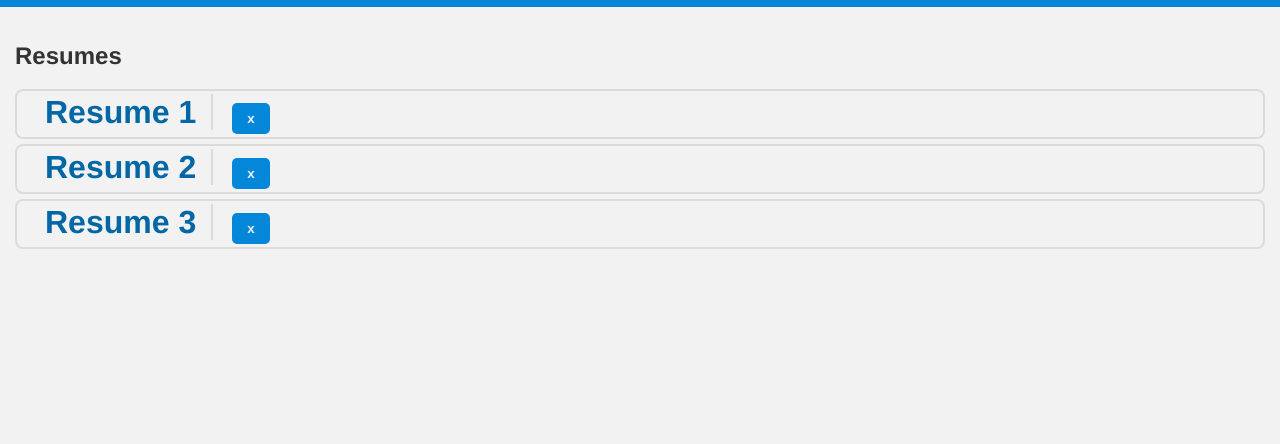
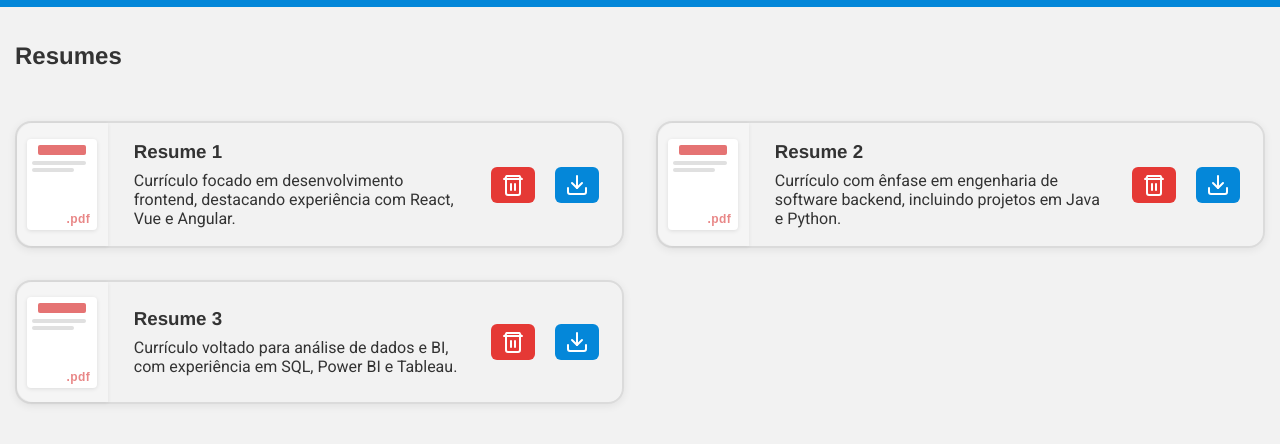
Before and after one commit to gabrieltiso-inatel/S05-ihm, a plain HTML site: page html/resumes.html in a window 1280 px wide. Shown: the part 68-512 px from the top of the page. Drawn offline with nearby package versions, Linux system fonts and the light colour scheme.

Commit message:
add styles to the resumes page

```diff
--- /dev/null
+++ b/css/resumes.css
@@ -0,0 +1,184 @@
+#resumes-list-container {
+    display: grid;
+    grid-template-columns: repeat(2, 1fr);
+    gap: 32px;
+    padding: 32px 0;
+}
+
+.resume-card {
+    background: var(--background-color, #fff);
+    border-radius: 16px;
+    border: 2px solid #dbdbdb;
+    box-shadow: 0 2px 8px rgba(0,0,0,0.07);
+    display: flex;
+    flex-direction: row;
+    align-items: stretch;
+    padding: 0;
+    min-height: 120px;
+    position: relative;
+    transition: box-shadow 0.18s;
+}
+
+.resume-card:hover {
+    box-shadow: 0 4px 24px rgba(25,118,210,0.12);
+}
+
+.resume-preview {
+    flex: 0 0 15%;
+    min-width: 70px;
+    max-width: 120px;
+    display: flex;
+    align-items: center;
+    justify-content: center;
+    background: #f5f5f5;
+    border-radius: 16px 0 0 16px;
+    margin: 0;
+    box-shadow: 0 1px 4px rgba(0,0,0,0.07);
+}
+
+.fake-pdf-sheet {
+    width: 60px;
+    height: 80px;
+    background: #fff;
+    border-radius: 4px;
+    box-shadow: 0 1px 4px rgba(0,0,0,0.10);
+    display: flex;
+    flex-direction: column;
+    align-items: stretch;
+    justify-content: flex-start;
+    position: relative;
+    padding: 6px 5px 5px 5px;
+}
+
+.fake-pdf-ext {
+    position: absolute;
+    bottom: 4px;
+    right: 7px;
+    font-size: 0.75em;
+    color: #e57373;
+    font-weight: bold;
+    letter-spacing: 0.5px;
+    opacity: 0.85;
+    pointer-events: none;
+    user-select: none;
+    font-family: 'Arial', monospace, sans-serif;
+}
+
+.fake-pdf-header {
+    height: 10px;
+    width: 80%;
+    background: #e57373;
+    border-radius: 2px;
+    margin-bottom: 6px;
+    margin-left: auto;
+    margin-right: auto;
+}
+
+.fake-pdf-lines {
+    flex: 1;
+    display: flex;
+    flex-direction: column;
+    gap: 3px;
+}
+
+.fake-pdf-lines::before,
+.fake-pdf-lines::after,
+.fake-pdf-lines .line {
+    content: '';
+    display: block;
+    height: 4px;
+    width: 100%;
+    background: #e0e0e0;
+    border-radius: 2px;
+}
+
+.fake-pdf-lines .line {
+    margin-bottom: 2px;
+}
+
+.fake-pdf-lines::before { width: 90%; }
+.fake-pdf-lines::after { width: 70%; }
+
+.contents-container {
+    flex: 1 1 0;
+    display: flex;
+    flex-direction: row;
+    align-items: center;
+    justify-content: space-between;
+    padding: 18px 18px 18px 18px;
+    gap: 18px;
+}
+
+.info-container {
+    display: flex;
+    flex-direction: column;
+    justify-content: center;
+    text-align: left;
+    margin-bottom: 0;
+    gap: 6px;
+    padding-left: 8px;
+    padding-right: 8px;
+}
+
+.info-container h3 {
+    font-weight: bold;
+    margin: 0 0 2px 0;
+    padding: 0;
+}
+
+.action-container {
+    display: flex;
+    flex-direction: row;
+    gap: 10px;
+    align-items: center;
+    margin-top: 0;
+}
+
+.carousel-btn {
+    background: var(--primary-color, #1976d2);
+    color: #fff;
+    border: none;
+    border-radius: 6px;
+    padding: 6px 10px;
+    cursor: pointer;
+    transition: background 0.18s;
+    display: flex;
+    align-items: center;
+    justify-content: center;
+}
+
+.carousel-btn:hover {
+    background: var(--secondary-color, #1256a0);
+}
+
+.carousel-btn:first-child {
+    background: #e53935;
+}
+
+.carousel-btn:first-child:hover {
+    background: #b71c1c;
+}
+
+@media (max-width: 900px) {
+    #resumes-list-container {
+        grid-template-columns: 1fr;
+        gap: 20px;
+        padding: 16px 0;
+    }
+    .resume-card {
+        flex-direction: column;
+        min-height: unset;
+    }
+    .resume-preview {
+        border-radius: 16px 16px 0 0;
+        max-width: 100%;
+        justify-content: center;
+        margin: 0 auto;
+    }
+    .contents-container {
+        flex-direction: column;
+        align-items: stretch;
+        gap: 10px;
+        padding: 14px 10px 14px 10px;
+    }
+}
--- a/html/resumes.html
+++ b/html/resumes.html
@@ -6,6 +6,7 @@
     <meta name="viewport" content="width=device-width, initial-scale=1.0">
     <title>Listagem de Resumès</title>
     <link rel="stylesheet" href="../css/dashboard_inatel.css">
+    <link rel="stylesheet" href="../css/resumes.css">
     <link rel="stylesheet" href="../css/common.css">
     <link rel="stylesheet"
         href="https://fonts.googleapis.com/css2?family=Material+Symbols+Outlined:opsz,wght,FILL,GRAD@20..48,100..700,0..1,-50..200" />
--- a/js/data.js
+++ b/js/data.js
@@ -1,7 +1,25 @@
 export let resumes = JSON.parse(localStorage.getItem('resumes')) || [
-    { id: 1, name: 'Resume 1', content: 'Content of Resume 1' },
-    { id: 2, name: 'Resume 2', content: 'Content of Resume 2' },
-    { id: 3, name: 'Resume 3', content: 'Content of Resume 3' }
+    {
+        id: 1,
+        name: 'Resume 1',
+        content: 'Content of Resume 1',
+        description: 'Currículo focado em desenvolvimento frontend, destacando experiência com React, Vue e Angular.',
+        file: '../assets/resume1.pdf'
+    },
+    {
+        id: 2,
+        name: 'Resume 2',
+        content: 'Content of Resume 2',
+        description: 'Currículo com ênfase em engenharia de software backend, incluindo projetos em Java e Python.',
+        file: '../assets/resume1.pdf'
+    },
+    {
+        id: 3,
+        name: 'Resume 3',
+        content: 'Content of Resume 3',
+        description: 'Currículo voltado para análise de dados e BI, com experiência em SQL, Power BI e Tableau.',
+        file: '../assets/resume1.pdf'
+    }
 ]
 
 export let positions = [
--- a/js/resumes.js
+++ b/js/resumes.js
@@ -4,12 +4,41 @@ function renderResumesList() {
     const container = document.getElementById('resumes-list-container');
     container.innerHTML = '';
     resumes.forEach((resume, idx) => {
+        console.log(resume);
         const div = document.createElement('div');
-        div.className = 'notification-item';
+        div.className = 'resume-card';
         div.innerHTML = `
-            <div class="notification-content">
-                <span class="arimo-normal">${resume.name}</span>
-                <button class="carousel-btn">x</button>
+            <div class="resume-preview">
+                <div class="fake-pdf-sheet">
+                    <div class="fake-pdf-header"></div>
+                    <div class="fake-pdf-lines"></div>
+                    <span class="fake-pdf-ext">.pdf</span>
+                </div>
+            </div>
+            <div class="contents-container">
+                <div class="info-container">
+                    <h3 class="arimo-bold">${resume.name}</h3>
+                    <span class="arimo-light">${resume.description}</span>
+                </div>
+                <div class="action-container">
+                    <button class="carousel-btn">
+                        <svg xmlns="http://www.w3.org/2000/svg" width="24" height="24" viewBox="0 0 24 24" fill="none" stroke="currentColor" stroke-width="2" stroke-linecap="round" stroke-linejoin="round" class="feather feather-trash-2">
+                            <polyline points="3 6 5 6 21 6"></polyline>
+                            <path d="M19 6v14a2 2 0 0 1-2 2H7a2 2 0 0 1-2-2V6"></path>
+                            <path d="M10 11v6"></path>
+                            <path d="M14 11v6"></path>
+                            <path d="M4 6h16l-1.5-3h-13L4 6z"></path>
+                        </svg>
+                    </button>
+
+                    <a href="${resume.file}" download class="carousel-btn">
+                        <svg xmlns="http://www.w3.org/2000/svg" width="24" height="24" viewBox="0 0 24 24" fill="none" stroke="currentColor" stroke-width="2" stroke-linecap="round" stroke-linejoin="round" class="feather feather-download">
+                            <path d="M21 15v4a2 2 0 0 1-2 2H5a2 2 0 0 1-2-2v-4"></path>
+                            <polyline points="7 10 12 15 17 10"></polyline>
+                            <line x1="12" y1="15" x2="12" y2="3"></line>
+                        </svg>
+                    </a>
+                </div>
             </div>
         `;
 
```
Also changed, not shown: 1 other file.
